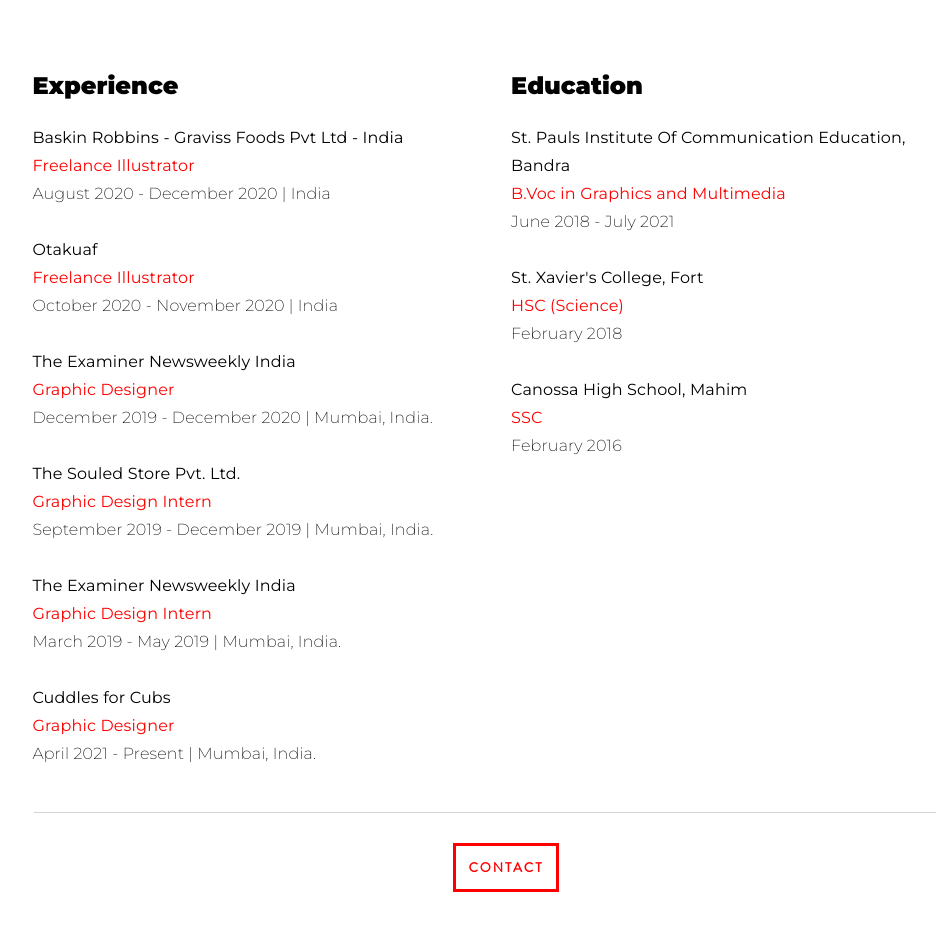
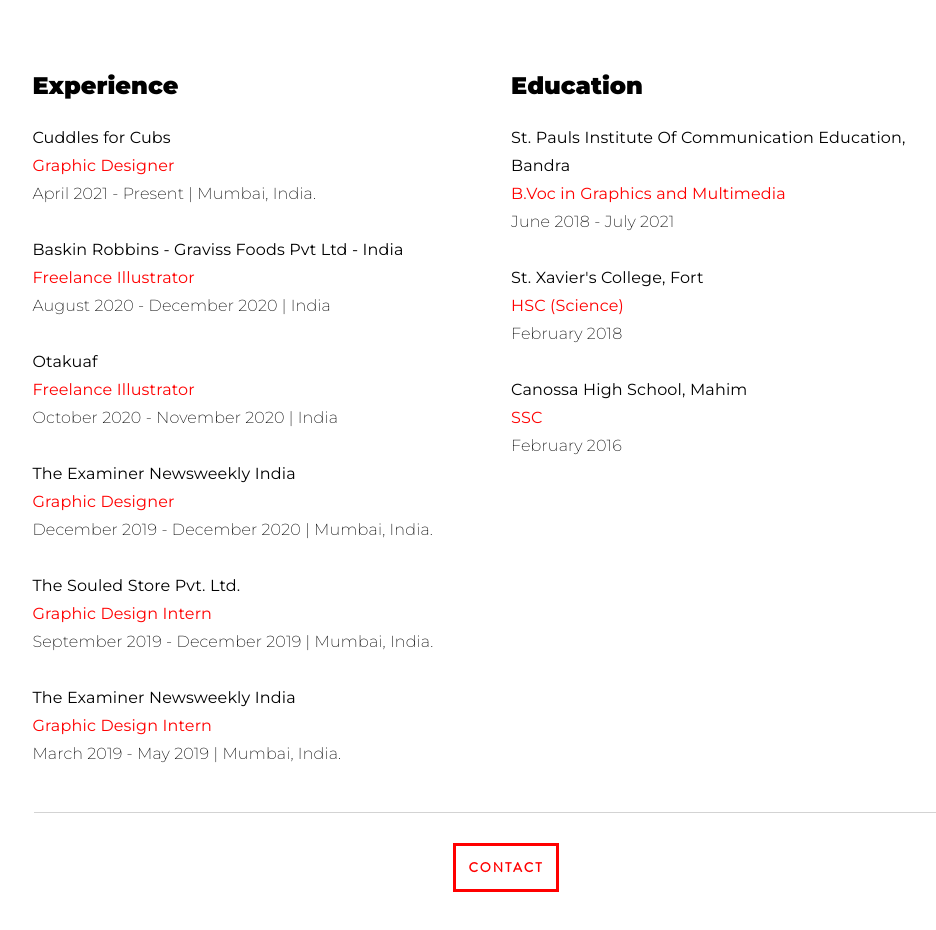
Before and after one commit to Avicia/avicia.github.io, a React (Create React App) app: page /about in a window 1280 px wide. Shown: the part 1260-2190 px from the top of the page, without its empty margins (134-1070 px from the left). Built offline with nearby package versions, Linux system fonts and the light colour scheme; no server answers.

Commit message:
modified about page

```diff
--- a/src/Pages/About/index.js
+++ b/src/Pages/About/index.js
@@ -101,6 +101,13 @@
               Experience
             </p>
             <p className="about_paras">
+              Cuddles for Cubs
+              <br />
+              <MonstRed>Graphic Designer</MonstRed>
+              <br />
+              <MonstThin>April 2021 - Present | Mumbai, India.</MonstThin>
+              <br />
+              <br />
               Baskin Robbins - Graviss Foods Pvt Ltd - India
               <br />
               <MonstRed>Freelance Illustrator</MonstRed>
@@ -140,13 +147,7 @@
               <MonstThin>March 2019 - May 2019 | Mumbai, India.</MonstThin>
               <br />
               <br />
-              Cuddles for Cubs
-              <br />
-              <MonstRed>Graphic Designer</MonstRed>
-              <br />
-              <MonstThin>April 2021 - Present | Mumbai, India.</MonstThin>
-              <br />
-              <br />
+
             </p>
           </FlexCol>
           <FlexCol style={{ padding: "0 50px" }}>
```
